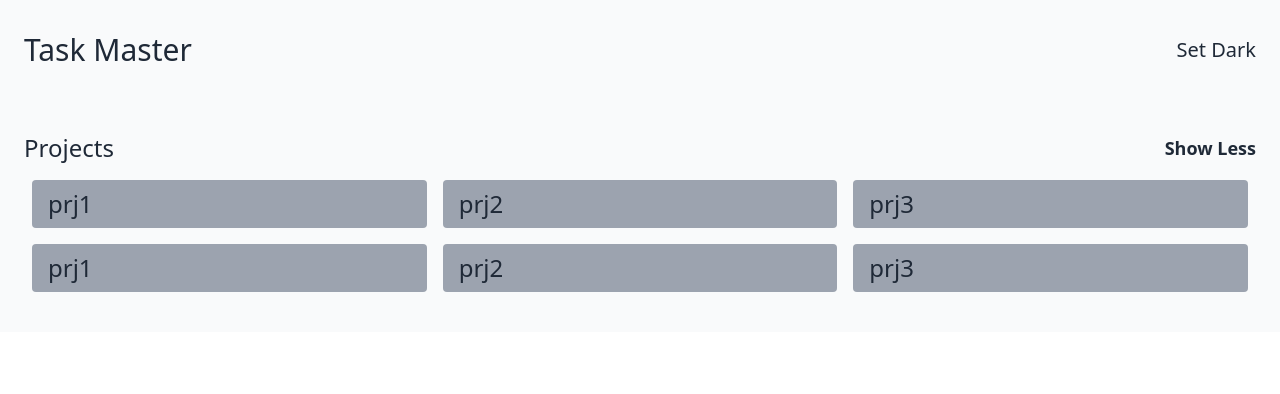
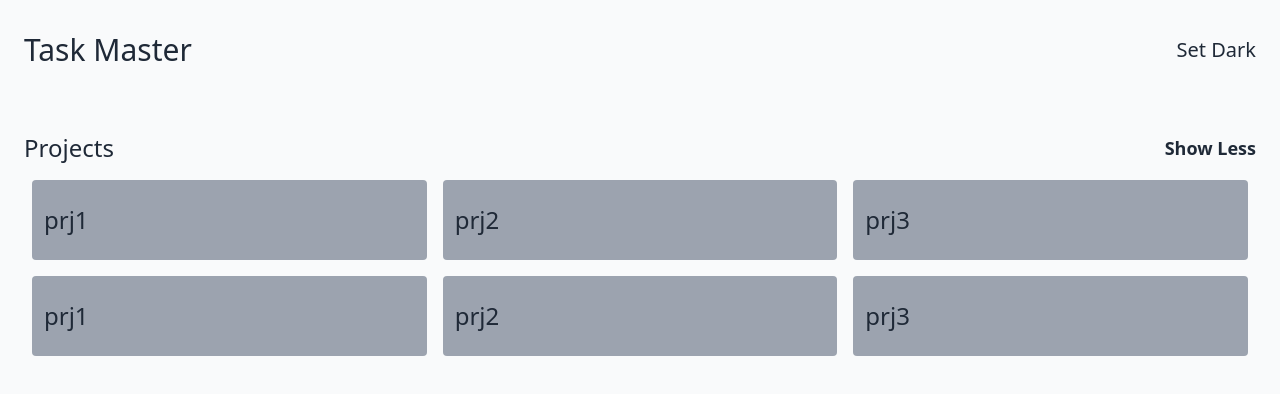
Before and after one commit to VaheedNematpour/task-master, a React (Vite) app in the folder front_end/: page / in a window 1280 px wide. Both pictures are taken after a click on the button "Show More". Shown: the top 394 px of the page. Built offline with nearby package versions, Linux system fonts and the light colour scheme.

Commit message:
Fix some styles

```diff
--- a/front_end/src/components/task_master/project_list.tsx
+++ b/front_end/src/components/task_master/project_list.tsx
@@ -39,7 +39,7 @@ function ProjectList({ projects, isDark }: Props) {
           {projects.map((project) => (
             <li key={project.id}>
               <article
-                className={`px-4 py-2 ${
+                className={`px-3 py-6 ${
                   isDark ? "bg-gray-700" : "bg-gray-400"
                 } mx-2 my-2 rounded`}
               >
@@ -59,7 +59,7 @@ function ProjectList({ projects, isDark }: Props) {
           {projects.slice(0, 3).map((project) => (
             <li key={project.id}>
               <article
-                className={`px-4 py-2 ${
+                className={`px-3 py-6 ${
                   isDark ? "bg-gray-700" : "bg-gray-400"
                 } mx-2 my-2 rounded`}
               >
```
